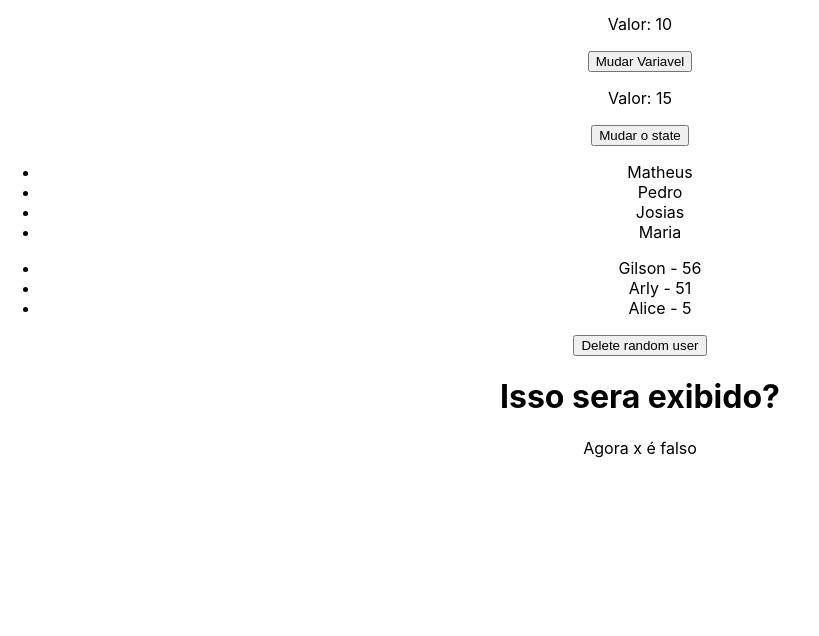
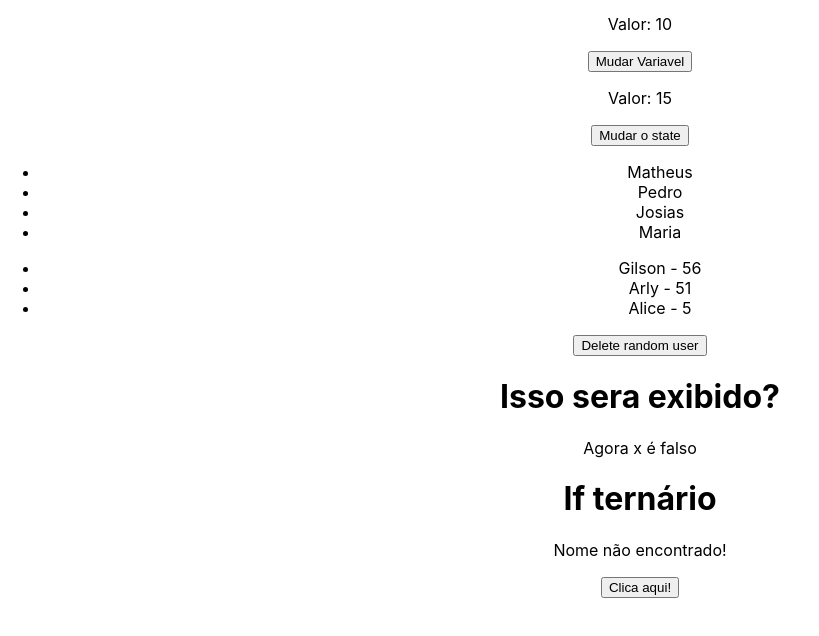
Before and after one commit to gillsonpassos/React, a React (Create React App) app in the folder Avançando-em-React/avancando/: page / in a window 1280 px wide. Shown: the part 946-1582 px from the top of the page, without its empty margins (0-819 px from the left). Built offline with nearby package versions, Linux system fonts and the light colour scheme.

Commit message:
if else no jsx

```diff
--- a/Avançando-em-React/avancando/src/components/ConditionalRender.js
+++ b/Avançando-em-React/avancando/src/components/ConditionalRender.js
@@ -2,12 +2,25 @@
 
 function ConditionalRender() {
   const [x] = useState(false);
+
+  const [name, setName] = useState("Matheus");
 
   return (
     <div>
       <h1>Isso sera exibido?</h1>
       {x && <p>se x for true, sim!</p>}
       {!x && <p>Agora x é falso</p>}
+      <h1>If ternário</h1>
+      {name === "João" ? (
+        <div>
+          <p>O nome é João</p>
+        </div>
+      ) : (
+        <div>
+          <p>Nome não encontrado!</p>
+        </div>
+      )}
+      <button onClick={() => setName("João")}>Clica aqui!</button>
     </div>
   );
 }
```
